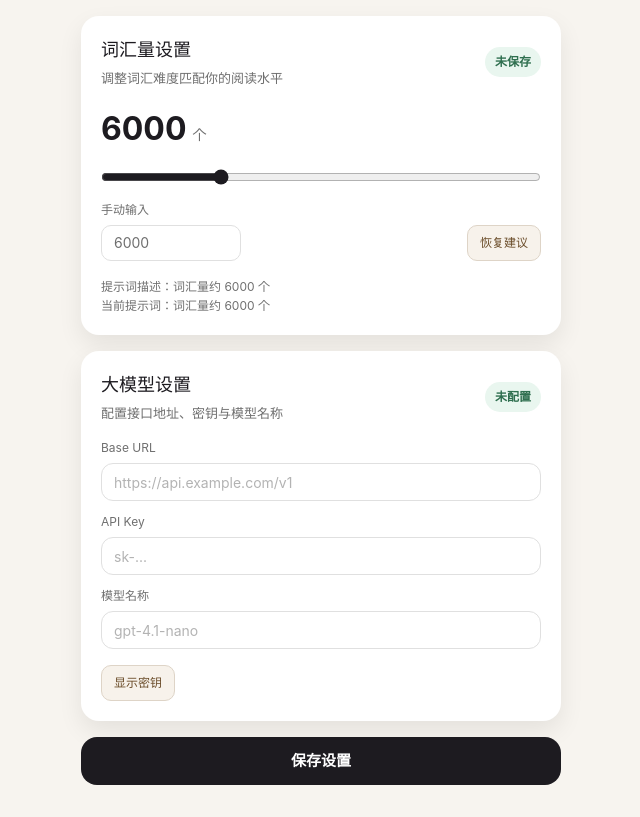
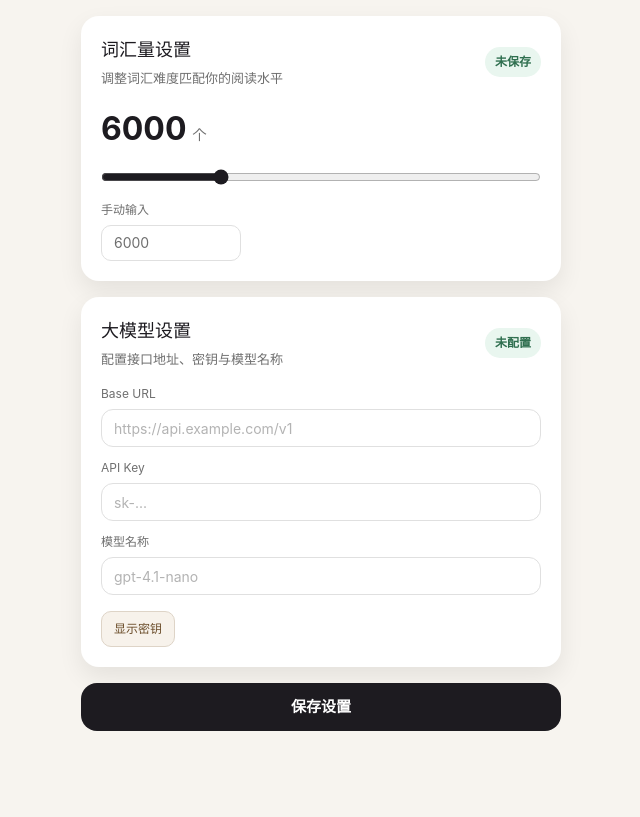
Before and after one commit to lulu2jinchi/firstEnglishBook, a Nuxt app: page /user in a window 1280 px wide. Shown: the whole page, without its empty margins (319-959 px from the left). Built offline with nearby package versions, Linux system fonts and the light colour scheme.

Commit message:
feat: remove unused button and level hint from user page

```diff
--- a/app/pages/user.vue
+++ b/app/pages/user.vue
@@ -38,15 +38,10 @@
             :step="inputStep"
           />
         </label>
-        <button class="ghost-btn" type="button" @click="resetToSuggested">
-          恢复建议
-        </button>
+
       </div>
 
-      <div class="level-hint">
-        <p>提示词描述：{{ levelTextPreview }}</p>
-        <p v-if="currentLevelText">当前提示词：{{ currentLevelText }}</p>
-      </div>
+
     </section>
 
     <section class="card">
```
